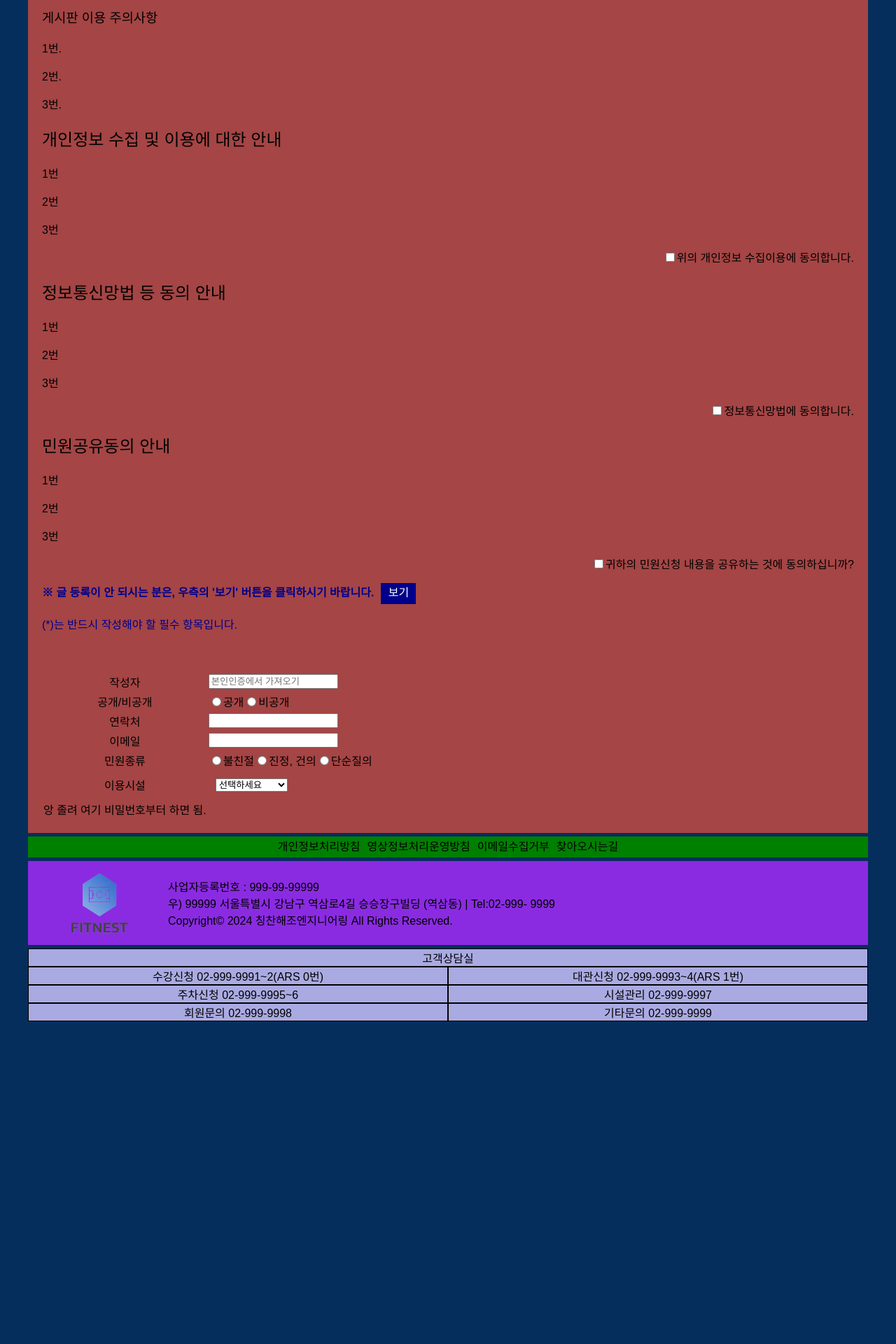
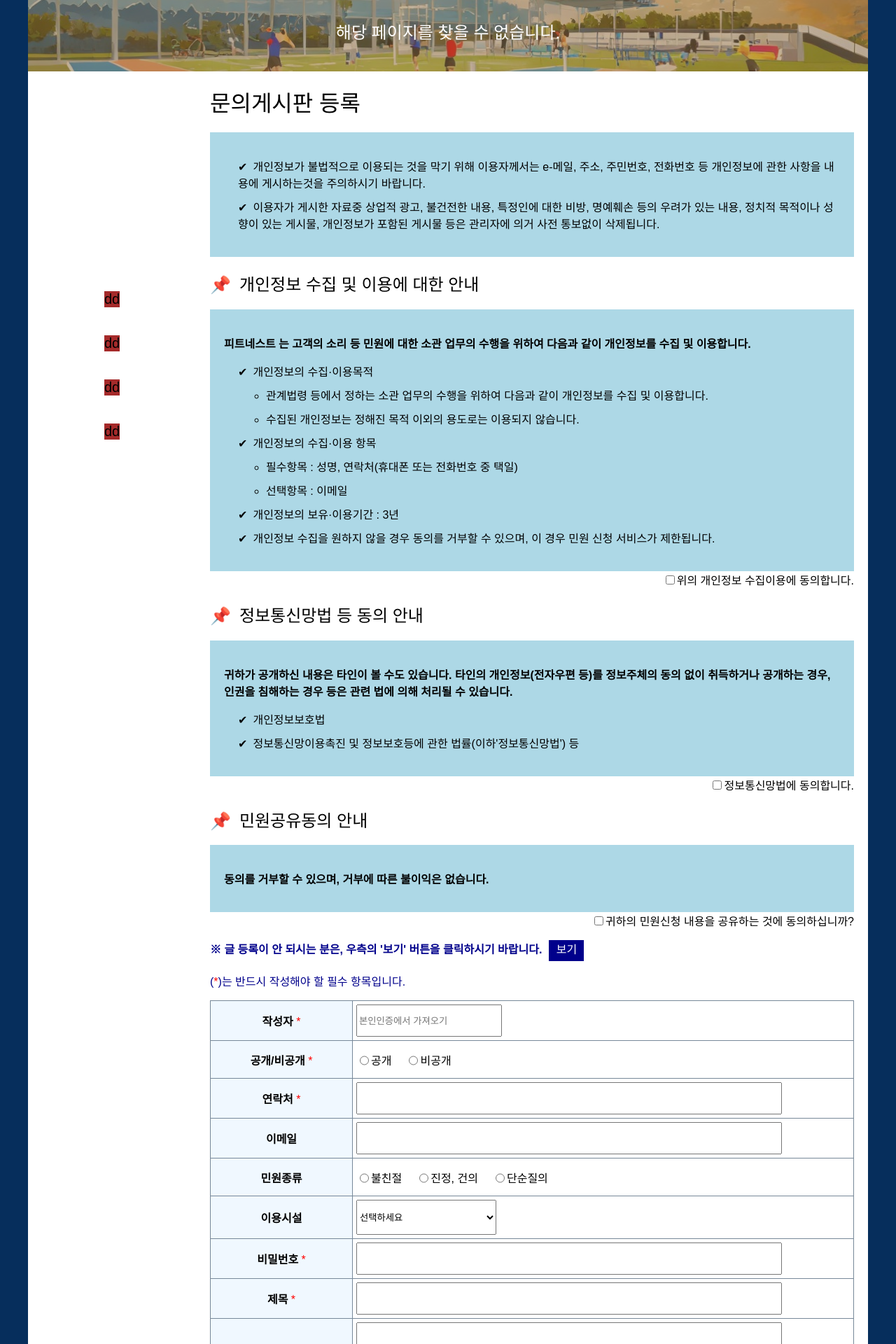
Before and after one commit to winsam003/Sports-complex, a React (Create React App) app in the folder sports-complex/: page /Inquiry in a window 1280 px wide. Shown: the part 300-2220 px from the top of the page at 70% size. Before the commit the page ends 1759 px from the top, so only its background shows below. Built offline with nearby package versions, Linux system fonts and the light colour scheme; a web font is replaced by a local one.

Commit message:
문의 게시판 등록 페이지 크기 조정 해야됨.

```diff
--- a/sports-complex/src/App.css
+++ b/sports-complex/src/App.css
@@ -16,6 +16,7 @@ body {
 
   background-color: rgb(6, 46, 92);
 
+
 }
 
 @media (max-width : 1200px) {
--- a/sports-complex/src/components/Header.jsx
+++ b/sports-complex/src/components/Header.jsx
@@ -19,7 +19,7 @@ export default function Header() {
                 <span>고객센터</span>
                 <span>정보마당</span>
                 {/* <span>이용신청</span> */}
-                <Link to='Inquiry'>이용신청</Link>
+                <Link to='/'>이용신청</Link>
                 <span>마이페이지</span>
             </div>
             <div className='Header_mainMenu'>
@@ -31,7 +31,7 @@ export default function Header() {
                     <ul>
                         <li><Link to='/BoardPage'>공지사항</Link></li>
                         <li>자주하는 질문</li>
-                        <li>문의 게시판</li>
+                        <li><Link to='/Inquiry'>문의 게시판</Link> </li>
                     </ul>
                     <ul>
                         <li>이벤트</li>
--- a/sports-complex/src/components/InquiryRegistration.css
+++ b/sports-complex/src/components/InquiryRegistration.css
@@ -1,12 +1,47 @@
 .InquiryRegistration_box{
-    background-color: rgb(165, 69, 69);
+    /* background-color: rgb(165, 69, 69); */
+    background-color: white;
+    display: flex;
 }
 .InquiryRegistration_box>div {
     padding: 20px;
+
 }
 .InquiryRegistration_check{
     text-align: right;
 }
+.InquiryRegistration_InquiryInfo>h1{
+    margin-top: 0;
+}
+
+.InquiryRegistration_infoBox{
+    background-color: lightblue;
+    padding: 20px;
+}
+
+.InquiryRegistration_infoBox>ul{
+    margin-left: 0;
+    padding-left: 20px;
+}
+.InquiryRegistration_infoBox>ul>li{
+    list-style: none;
+}
+.InquiryRegistration_infoBox li{
+    margin-bottom: 10px;
+}
+.InquiryRegistration_infoBox>ul>li::before{
+    content: "\2714";
+    margin-right: 0.5em;
+    margin-left: 0;
+}
+.InquiryRegistration_infoBox p{
+    font-weight: bold;
+}
+
+.InquiryRegistration_form {
+    /* background-color: lightpink; */
+}
+
 .InquiryRegistration_haveto{
     color: darkblue;
 }
@@ -24,3 +59,60 @@
     text-align: center;
     vertical-align: middle;
 }
+.InquiryRegistration_miniTitle::before{
+    content: "\1F4CC";
+    margin-right: 0.5em;
+}
+/* 필수작성 목록들. className='star' */
+.InquiryRegistration_InquiryInfo .star{
+    color: red;
+}
+
+/* 이 아래부터 form */
+.InquiryRegistration_form table{
+    border-collapse: collapse;
+    width: 100%;
+}
+.InquiryRegistration_form th{
+    border: 1px solid lightslategray;
+    width: 200px;
+    height: 50px;
+    font-weight: bold;
+    background-color: aliceblue;
+}
+.InquiryRegistration_form td {
+    border: 1px solid lightslategray;
+    padding: 5px;
+    height: 100%;
+}
+.InquiryRegistration_form td * {
+    vertical-align: middle;
+}
+.InquiryRegistration_form input {
+    height: 40px;
+
+}
+.InquiryRegistration_form #name{
+    width: 200px;
+}
+.InquiryRegistration_form #content{
+    height: 300px;
+    line-height: 300px;
+    vertical-align: top;
+    /* 엔터키 가능하게 하려면 자바스크립트로 해야됨. 언젠간 해라.  */
+}
+.InquiryRegistration_form input[type="text"],
+.InquiryRegistration_form input[type="password"] {
+    width: 600px;
+}
+.InquiryRegistration_upload{
+    align-items: center;
+}
+.InquiryRegistration_form label{
+    margin-right: 20px;
+}
+#InquiryRegistration_facilityUsed{
+    margin: 0;
+    width: 200px;
+    height: 50px;
+}
--- a/sports-complex/src/components/InquiryRegistration.jsx
+++ b/sports-complex/src/components/InquiryRegistration.jsx
@@ -1,66 +1,80 @@
 import './InquiryRegistration.css'
+import Submenu from './Submenu'
 
 export default function InquiryRegistration() {
     return(
         <div className='InquiryRegistration_box' >
-            <div className='InquiryInfo'>
+            <Submenu />
+            <div className='InquiryRegistration_InquiryInfo'>
 
-                <h1>고객의 소리</h1>
-                <div>
-                    <h3>게시판 이용 주의사항</h3>
-                    <p>1번. </p>
-                    <p>2번. </p>
-                    <p>3번. </p>
+                <h1>문의게시판 등록</h1>
+                <div className='InquiryRegistration_infoBox'>
+                    {/* <h3>게시판 이용 주의사항</h3> */}
+                    <ul>
+                        <li>개인정보가 불법적으로 이용되는 것을 막기 위해 이용자께서는 e-메일, 주소, 주민번호, 전화번호 등 개인정보에 관한 사항을 내용에 게시하는것을 주의하시기 바랍니다.</li>
+                        <li>이용자가 게시한 자료중 상업적 광고, 불건전한 내용, 특정인에 대한 비방, 명예훼손 등의 우려가 있는 내용, 정치적 목적이나 성향이 있는 게시물, 개인정보가 포함된 게시물 등은 관리자에 의거 사전 통보없이 삭제됩니다.</li>
+                    </ul>
                 </div>
 
-                <h2>개인정보 수집 및 이용에 대한 안내</h2>
-                <div>
-                    <p>1번</p>
-                    <p>2번</p>
-                    <p>3번</p>
+                <h2 className='InquiryRegistration_miniTitle'>개인정보 수집 및 이용에 대한 안내</h2>
+                <div className='InquiryRegistration_infoBox'>
+                    <p>피트네스트 는 고객의 소리 등 민원에 대한 소관 업무의 수행을 위하여 다음과 같이 개인정보를 수집 및 이용합니다.</p>
+                    <ul>
+                        <li>개인정보의 수집·이용목적</li>
+                        <ul>
+                            <li>관계법령 등에서 정하는 소관 업무의 수행을 위하여 다음과 같이 개인정보를 수집 및 이용합니다.</li>
+                            <li>수집된 개인정보는 정해진 목적 이외의 용도로는 이용되지 않습니다.</li>
+                        </ul>
+                        <li>개인정보의 수집·이용 항목</li>
+                        <ul>
+                            <li>필수항목 : 성명, 연락처(휴대폰 또는 전화번호 중 택일)</li>
+                            <li>선택항목 : 이메일</li>
+                        </ul>
+                        <li>개인정보의 보유·이용기간 : 3년</li>
+                        <li>개인정보 수집을 원하지 않을 경우 동의를 거부할 수 있으며, 이 경우 민원 신청 서비스가 제한됩니다.</li>
+                    </ul>
                 </div>
                 <div className='InquiryRegistration_check'>
                     <input type="checkbox" name='AgreePersonal' id='AgreePersonal' />
                     <span><label htmlFor="AgreePersonal">위의 개인정보 수집이용에 동의합니다.</label></span>
                 </div>
 
-                <h2>정보통신망법 등 동의 안내</h2>
-                <div>
-                    <p>1번</p>
-                    <p>2번</p>
-                    <p>3번</p>
+                <h2 className='InquiryRegistration_miniTitle'>정보통신망법 등 동의 안내</h2>
+                <div className='InquiryRegistration_infoBox'>
+                    <p>귀하가 공개하신 내용은 타인이 볼 수도 있습니다. 타인의 개인정보(전자우편 등)를 정보주체의 동의 없이 취득하거나 공개하는 경우, 인권을 침해하는 경우 등은 관련 법에 의해 처리될 수 있습니다.</p>
+                    <ul>
+                        <li>개인정보보호법</li>
+                        <li>정보통신망이용촉진 및 정보보호등에 관한 법률(이하'정보통신망법') 등</li>
+                    </ul>
                 </div>
                 <div className='InquiryRegistration_check'>
                     <input type="checkbox" name='AgreeInfo' id='AgreeInfo' />
                     <span><label htmlFor="AgreeInfo">정보통신망법에 동의합니다.</label></span>
                 </div>
 
-                <h2>민원공유동의 안내</h2>
-                <div>
-                    <p>1번</p>
-                    <p>2번</p>
-                    <p>3번</p>
+                <h2 className='InquiryRegistration_miniTitle'>민원공유동의 안내</h2>
+                <div className='InquiryRegistration_infoBox'>
+                    <p>동의를 거부할 수 있으며, 거부에 따른 불이익은 없습니다.</p>
                 </div>
                 <div className='InquiryRegistration_check'>
                     <input type="checkbox" name='AgreeShare' id='AgreeShare' />
-                    <span><label htmlFor="AgreePersonal">귀하의 민원신청 내용을 공유하는 것에 동의하십니까?</label></span>
+                    <span><label htmlFor="AgreeShare">귀하의 민원신청 내용을 공유하는 것에 동의하십니까?</label></span>
                 </div>
                 <div className='InquiryRegistration_haveto'>
                     <p>※ 글 등록이 안 되시는 분은, 우측의 '보기' 버튼을 클릭하시기 바랍니다.
                         <a href="/" >보기</a>
                     </p>
-                    <p>(*)는 반드시 작성해야 할 필수 항목입니다.</p>
-                </div>
+                    <p>(<span className='star'>*</span>)는 반드시 작성해야 할 필수 항목입니다.</p>
                 </div>
                 <div className='InquiryRegistration_form'>
                     <form action="/" method='post'>
                         <table>
                             <tr>
-                            <th>작성자</th>
+                                <th>작성자 <span className='star'>*</span></th>
                                 <td><input type="text" name='name' id='name' placeholder='본인인증에서 가져오기' readOnly /></td>
                             </tr>
                             <tr>
-                            <th>공개/비공개</th>
+                                <th>공개/비공개 <span className='star'>*</span></th>
                                 <td>
                                     <input type="radio" id='open' name='openOrPrivate' value={'open'} />
                                     <label htmlFor="open">공개</label>
@@ -69,7 +83,7 @@ export default function InquiryRegistration() {
                                 </td>
                             </tr>
                             <tr>
-                            <th>연락처</th>
+                                <th>연락처 <span className='star'>*</span></th>
                                 <td>
                                     <input type="text" name='phoneNum' id='phoneNum'/>
                                 </td>
@@ -94,7 +108,8 @@ export default function InquiryRegistration() {
                             <tr>
                                 <th>이용시설</th>
                                 <td>
-                                <select name="facilityUsed" id="facilityUsed">
+                                    <select name="facilityUsed" id="InquiryRegistration_facilityUsed">
+                                        {/* value 값 넣어야 됨. */}
                                         <option value="df">선택하세요</option>
                                         <option value="">종합운동장</option>
                                         <option value="">수강 신청 문의</option>
@@ -107,14 +122,43 @@ export default function InquiryRegistration() {
                                 </td>
                             </tr>
                             <tr>
-                            앙 졸려 여기 비밀번호부터 하면 됨.
+                                <th>비밀번호 <span className='star'>*</span></th>
+                                <td>
+                                    <input type="password" name='password' id='password' />
+                                </td>
+                            </tr>
+                            <tr>
+                                <th>제목 <span className='star'>*</span></th>
+                                <td>
+                                    <input type="text" name='title' id='title' />
+                                </td>
+                            </tr>
+                            <tr>
+                                <th>내용 <span className='star'>*</span></th>
+                                <td>
+                                    <input type="text" name='content' id='content' />
+                                </td>
+                            </tr>
+                            <tr>
+                                <th>첨부파일</th>
+                                <td className='InquiryRegistration_upload'>
+                                    <input className='test' type="file" name='uploadfilef' id='uploadfilef' />
+                                </td>
+                            </tr>
+                            <tr>
+                                <th>작성일</th>
+                                <td>자바스크립트로 실시간 날짜, 시간 넣기. </td>
                             </tr>
 
 
                         </table>
                     </form>
                 </div>
+            </div>
+
 
         </div>
+
+
     )
 }
--- a/sports-complex/src/components/Pages/Inquiry.jsx
+++ b/sports-complex/src/components/Pages/Inquiry.jsx
@@ -2,12 +2,13 @@ import Header from '../Header';
 import PageBanner from '../PageBanner';
 import Footer from '../Footer';
 import InquiryRegistration from '../InquiryRegistration';
+import Submenu from '../Submenu';
 
 export default function Inquiry() {
     return (
         <div>
             <Header />
-            {/* <PageBanner /> */}
+            <PageBanner />
             <InquiryRegistration />
 
             <Footer />
--- a/sports-complex/src/components/Submenu.css
+++ b/sports-complex/src/components/Submenu.css
@@ -1,11 +1,12 @@
 .submenu_div {
-    width: 300px;
+    width: 200px;
     height: 800px;
     background-color: #fff;
     display: flex;
     flex-direction: column;
     justify-content: center;
     align-items: center;
+    /* position: fixed; */
 }
 
 @media (max-width : 1200px) {
--- a/sports-complex/src/index.css
+++ b/sports-complex/src/index.css
@@ -5,6 +5,10 @@ body {
     sans-serif;
   -webkit-font-smoothing: antialiased;
   -moz-osx-font-smoothing: grayscale;
+
+
+  /* display: flex; */
+  position: relative;
 }
 
 code {
```
Lines whose indentation alone changed are shown as unchanged.
